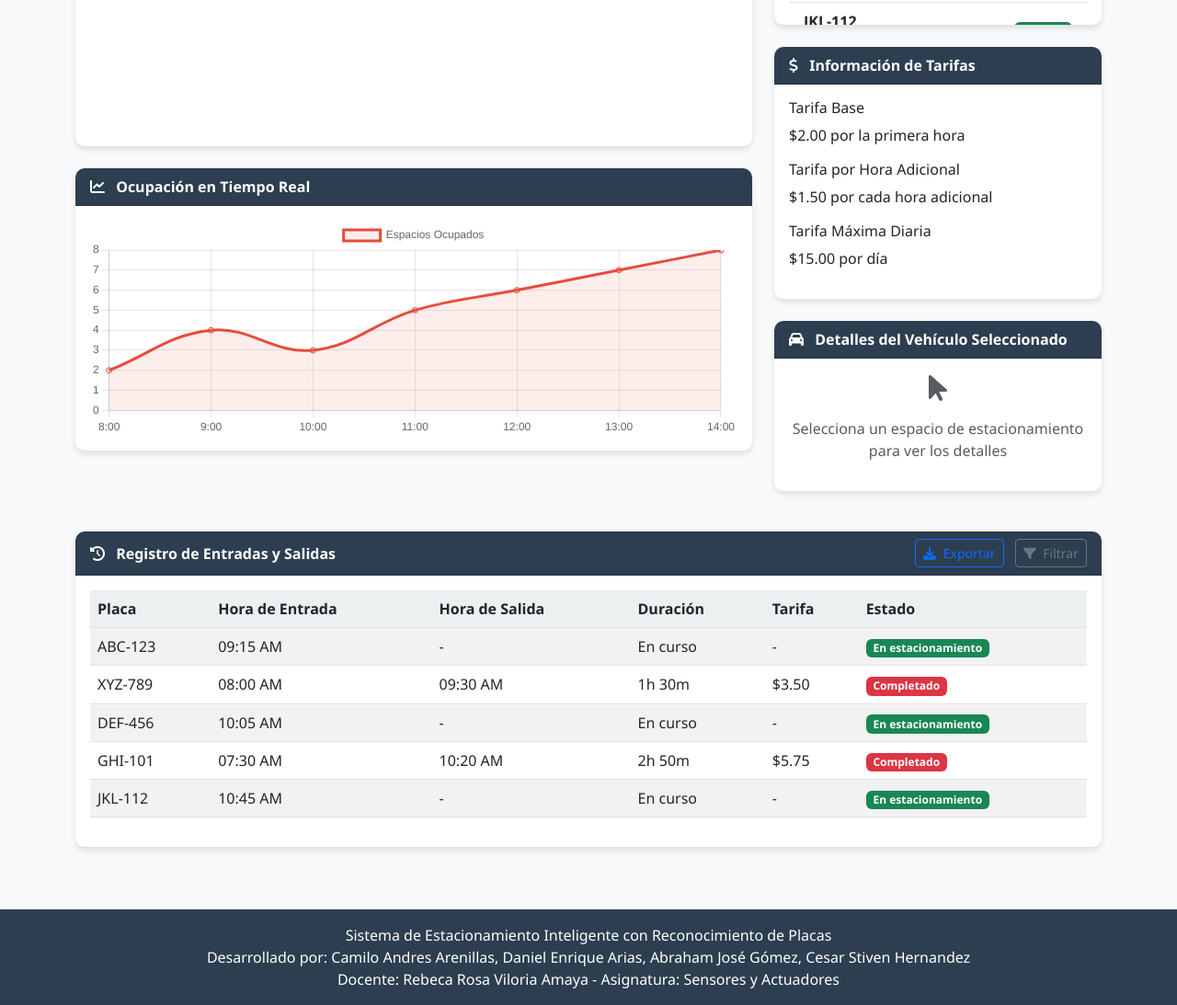
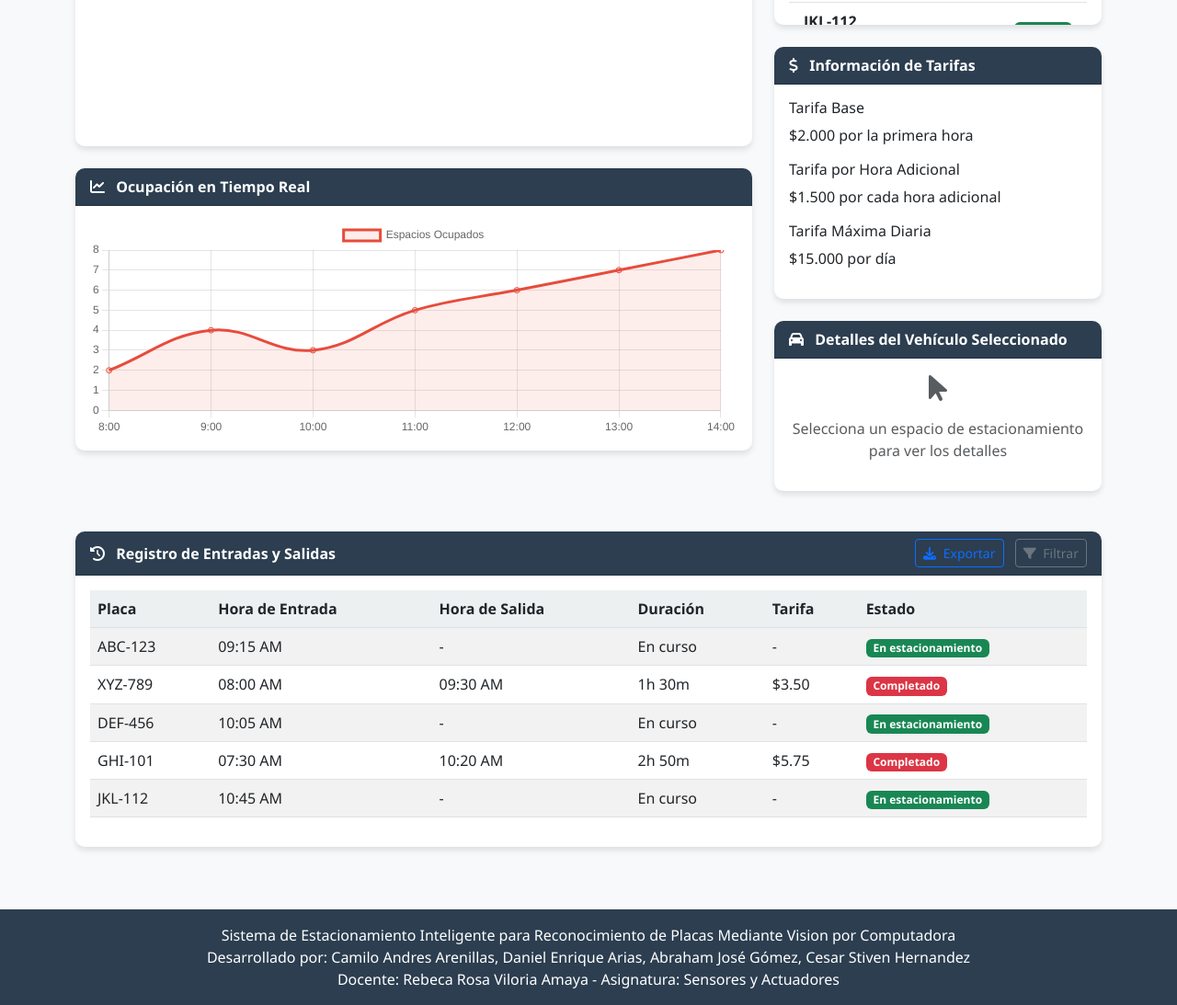
Before and after one commit to Arias-Daniel/Sistema-de-Estacionamiento-Inteligente, a plain HTML site: page public/index.html in a window 1280 px wide. Shown: the part 538-1631 px from the top of the page at 92% size. Drawn offline with nearby package versions, Linux system fonts and the light colour scheme; no server answers.

Commit message:
Update 3.1

```diff
--- a/public/index.html
+++ b/public/index.html
@@ -228,15 +228,15 @@
                     <div class="card-body">
                         <div class="mb-3">
                             <h6>Tarifa Base</h6>
-                            <p>$2.00 por la primera hora</p>
+                            <p>$2.000 por la primera hora</p>
                         </div>
                         <div class="mb-3">
                             <h6>Tarifa por Hora Adicional</h6>
-                            <p>$1.50 por cada hora adicional</p>
+                            <p>$1.500 por cada hora adicional</p>
                         </div>
                         <div>
                             <h6>Tarifa Máxima Diaria</h6>
-                            <p>$15.00 por día</p>
+                            <p>$15.000 por día</p>
                         </div>
                     </div>
                 </div>
@@ -337,7 +337,7 @@
     <!-- Footer -->
     <footer class="mt-5 py-3">
         <div class="container text-center">
-            <p class="mb-0">Sistema de Estacionamiento Inteligente con Reconocimiento de Placas</p>
+            <p class="mb-0">Sistema de Estacionamiento Inteligente para Reconocimiento de Placas Mediante Vision por Computadora</p>
             <p class="mb-0">Desarrollado por: Camilo Andres Arenillas, Daniel Enrique Arias, Abraham José Gómez, Cesar Stiven Hernandez</p>
             <p class="mb-0">Docente: Rebeca Rosa Viloria Amaya - Asignatura: Sensores y Actuadores</p>
         </div>
```
Also changed, not shown: 1 other file.
